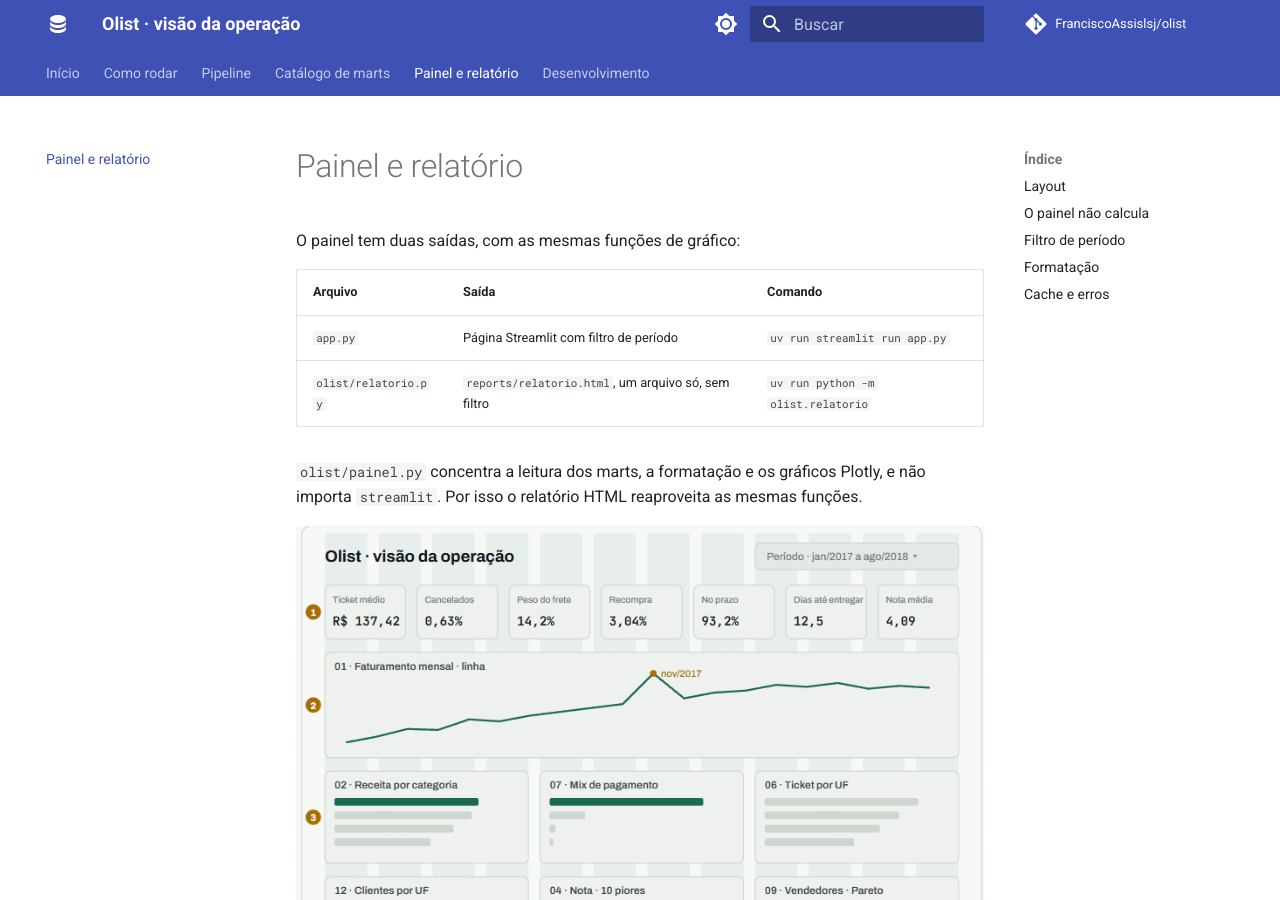
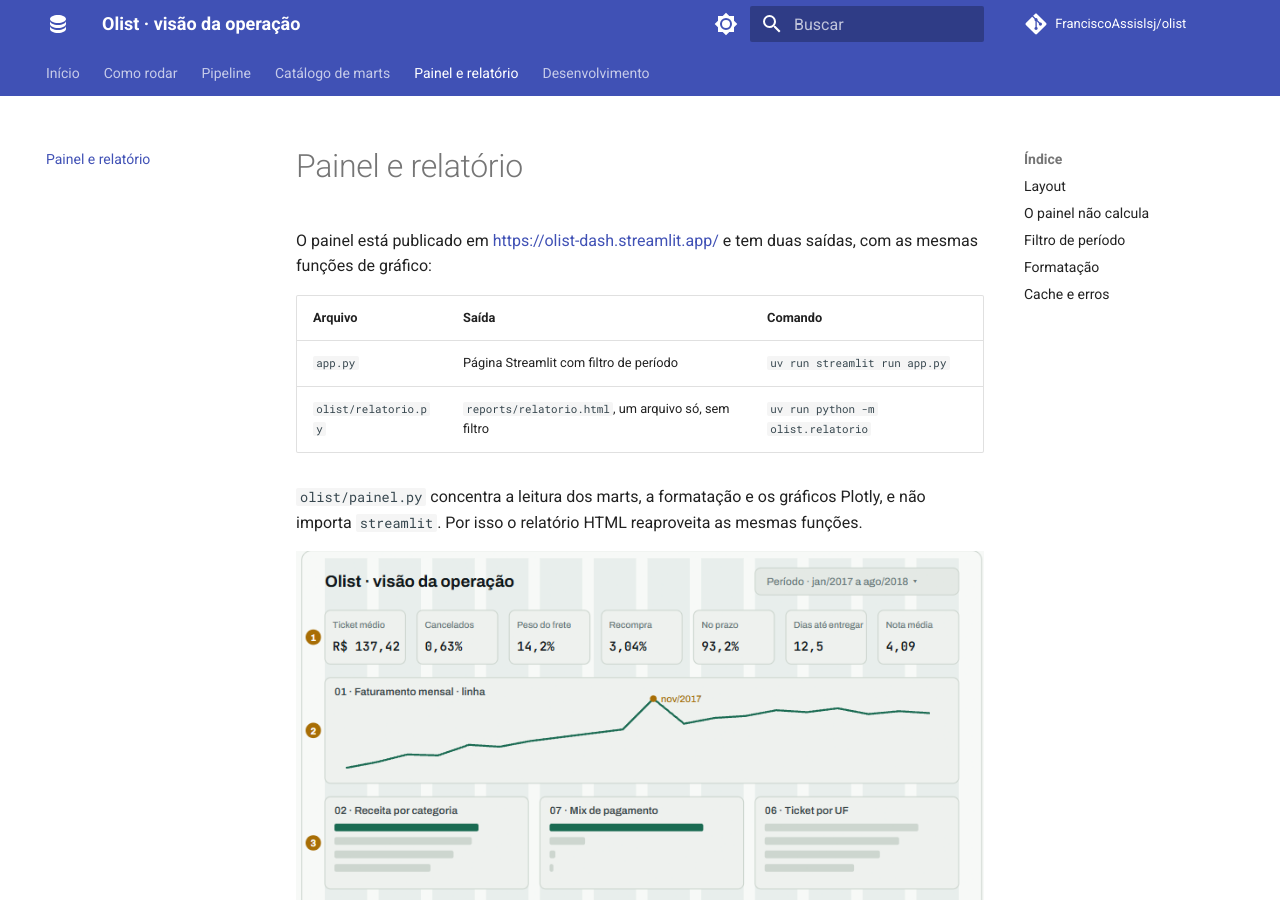
Before and after one commit to FranciscoAssislsj/olist, an MkDocs documentation site: the page built from docs/painel.md, in a window 1280 px wide and 900 px high. Built offline with MkDocs 1.6.1 and Material for MkDocs 9.7.7, drawn with Linux system fonts in a browser that asks for light colours; comment, search, counter and statistics services are not loaded.

Commit message:
Adiciona links do painel e da documentação

```diff
--- a/docs/painel.md
+++ b/docs/painel.md
@@ -1,6 +1,6 @@
 # Painel e relatório
 
-O painel tem duas saídas, com as mesmas funções de gráfico:
+O painel está publicado em <https://olist-dash.streamlit.app/> e tem duas saídas, com as mesmas funções de gráfico:
 
 | Arquivo | Saída | Comando |
 |---|---|---|
```
Also changed, not shown: README.md (+4 -3 lines), 1 other file.
